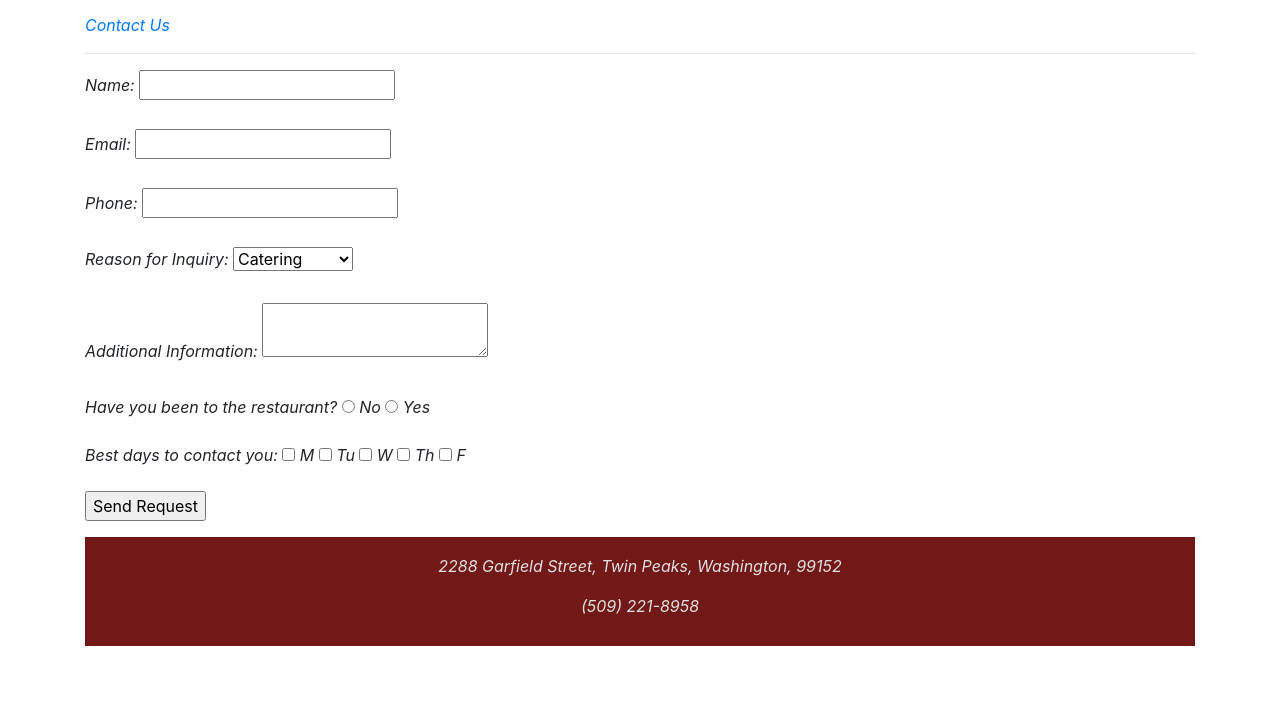
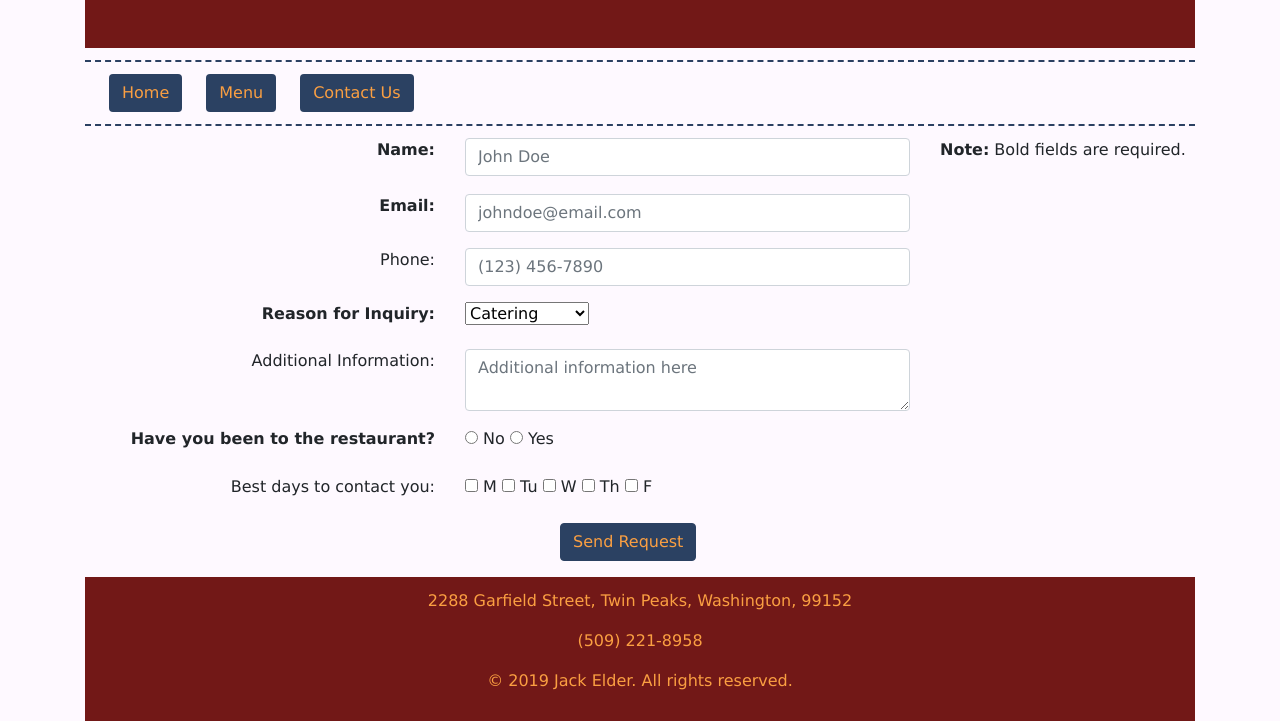
Before and after one commit to jackelder/WebDevCourse, a plain HTML site: page html/restaurant/contact.html in a window 1280 px wide. Shown: the part 160-881 px from the top of the page. Before the commit the page ends 806 px from the top, so only its background shows below. Drawn offline with nearby package versions, Linux system fonts and the light colour scheme.

Commit message:
css-assessment-restaurant2

```diff
--- a/html/portfolio/styles/forms.css
+++ b/html/portfolio/styles/forms.css
@@ -21,7 +21,7 @@ input[type=text]{
 fieldset{
   background-color: #fef9ff;
   width: 100%;
-  padding 12px 20px;
+  padding: 12px 20px;
   margin: 12px 0;
   box-sizing: border-box;
 }
--- a/html/restaurant/contact.html
+++ b/html/restaurant/contact.html
@@ -2,7 +2,7 @@
 <!--
   Name: Jack Elder
   Date Created: April 5, 2019
-  Date Modified: April 5, 2019
+  Date Modified: April 9, 2019
   This is the contact page of the restaurant website for the RR diner.
 -->
 <html lang="en">
@@ -10,12 +10,38 @@
     <meta charset="utf-8">
     <meta name="viewport" content="width=device-width, initial-scale=1
       shrink-to-fit=no">
-    <title>The RR Diner</title>
+    <title>The RR Diner: Contact Us</title>
     <link rel="stylesheet"
     href="https://stackpath.bootstrapcdn.com/bootstrap/4.3.1/css/bootstrap.min.css"
     integrity="sha384-ggOyR0iXCbMQv3Xipma34MD+dH/1fQ784/j6cY/iJTQUOhcWr7x9JvoRxT2MZw1T"
     crossorigin="anonymous" />
     <link href="styles/restaurantStyles.css" rel="stylesheet" type="text/css" />
+    <style>
+      .col-form-label{
+        text-align:right;
+        padding-top:0;
+      }
+      .btn-primary{
+        color: #FA9F42;
+        background-color: #2B4162;
+        border-color: #2B4162;
+      }
+      .btn-primary:hover{
+        color:#FA9F42;
+        font-weight:bold;
+        background-color: #2B4162;
+        border-color: #2B4162;
+      }
+      .btn-primary:active{
+        color:#fef9ff;
+        font-weight:bold;
+        background-color: #2B4162;
+        border-color: #2B4162;
+      }
+      .required{
+        font-weight: bold;
+      }
+    </style>
   </head>
 
   <body>
@@ -23,46 +49,88 @@
     <main>
       <header>
         <h4>Contact Us</h4>
-        <h1><em>The RR Diner<em></h1>
+        <h1>The Double R Diner</h1>
       </header>
 
       <nav>
-        <p><a href="index.html">Home</a></p>
-        <p><a href="menu.html">Menu</a></p>
-        <p><a href="contact.html">Contact Us</a></p>
-        <hr />
+        <a class="btn pill" href="index.html">Home</a>
+        <a class="btn pill" href="menu.html">Menu</a>
+        <a class="btn pill" href="contact.html">Contact Us</a>
+        <div class="clear-float"></div>
       </nav>
 
       <section>
         <form action="submit.html" method="POST">
-          <label for="name">Name: </label>
-          <input type="text" id="name" name="name"><br /><br />
+          <div class="form-group row">
+            <label for="name" class="col-lg-4 col-form-label required">
+              Name:</label>
+            <div class="col-lg-5">
+              <input type="text" class="form-control" id="name"
+              name="name" placeholder="John Doe">
+            </div>
+            <div class="col-lg-3">
+              <p><b>Note:</b> Bold fields are required.</p>
+            </div>
+          </div>
 
-          <label for="email">Email: </label>
-          <input type="text" id="email" name="email"><br /><br />
+          <div class="form-group row">
+            <label for="email" class="col-lg-4 col-form-label required">
+              Email:</label>
+            <div class="col-lg-5">
+              <input type="text" class="form-control" id="email"
+              name="email" placeholder="johndoe@email.com">
+            </div>
+          </div>
 
-          <label for="phone">Phone: </label>
-          <input type="text" id="phone" name="phone"><br /><br />
+          <div class="form-group row">
+            <label for="phone" class="col-lg-4 col-form-label">
+              Phone:</label>
+            <div class="col-lg-5">
+              <input type="text" class="form-control" id="phone"
+              name="phone" placeholder="(123) 456-7890">
+            </div>
+          </div>
 
-          <label for="reason">Reason for Inquiry: </label>
+          <div class="form-group row">
+            <label for="reason" class="col-lg-4 col-form-label required">
+              Reason for Inquiry: </label>
+            <div class="col-lg-5">
               <select id="reason" name="reason">
                 <option value="catering" selected>Catering</option>
                 <option value="party">Private Party</option>
                 <option value="feedback">Feedback</option>
                 <option value="other">Other</option>
-          </select><br /><br />
+              </select>
+            </div>
+          </div>
 
-          <label for="info">Additional Information: </label>
-          <textarea id="info" name="info"></textarea><br /><br />
+          <div class="form-group row">
+            <label for="info" class="col-lg-4 col-form-label">
+              Additional Information:</label>
+            <div class="col-lg-5">
+              <textarea class="form-control" id="info"
+              name="info" placeholder="Additional information here"></textarea>
+            </div>
+          </div>
 
-          <p>Have you been to the restaurant?
+          <fieldset class="form-group">
+            <div class="row">
+              <legend class="col-lg-4 col-form-label required">
+                Have you been to the restaurant?</legend>
+              <div class="col-lg-5">
                 <input type="radio" id="choice1" name="visit" value="no">
                 <label for="choice1">No</label>
                 <input type="radio" id="choice2" name="visit" value="yes">
                 <label for="choice2">Yes</label>
-          </p>
+              </div>
+            </div>
+          </fieldset>
 
-          <p>Best days to contact you:
+          <fieldset class="form-group">
+            <div class="row">
+              <legend class="col-lg-4 col-form-label">
+                Best days to contact you:</legend>
+              <div class="col-lg-5">
                 <input type="checkbox" id="monday" name="day" value="monday">
                 <label for="monday">M </label>
                 <input type="checkbox" id="tuesday" name="day" value"tuesday">
@@ -73,16 +141,25 @@
                 <label for="thursday">Th </label>
                 <input type="checkbox" id="friday" name="day" value"friday">
                 <label for="friday">F </label>
-          </p>
+              </div>
+            </div>
+          </fieldset>
 
-          <input type="submit" name="submit" value="Send Request">
+          <div class="form-group row">
+            <div class="col-lg-5"></div>
+            <div class="col-lg-7">
+              <button type="submit" class="btn btn-primary">
+                Send Request</button>
+            </div>
+          </div>
+        <!--  <input type="submit" name="submit" value="Send Request">-->
 
       </section>
 
       <footer>
-        <hr />
         <p>2288 Garfield Street, Twin Peaks, Washington, 99152</p>
         <p>(509) 221-8958</p>
+        <p>&copy; 2019 Jack Elder. All rights reserved.</p>
       </footer>
     </main>
   </div>
--- a/html/restaurant/styles/restaurantStyles.css
+++ b/html/restaurant/styles/restaurantStyles.css
@@ -1,7 +1,7 @@
 /*
 Name: Jack Elder
 Date Created: April 8, 2019
-Date Modified: April 8, 2019
+Date Modified: April 9, 2019
 This css document provides the styles for the RR diner restaurant website.
 */
 
@@ -11,13 +11,61 @@ Neon Carrot: #FA9F42
 Deep Koamaru: #2B4162
 Bottle Green: #0B6E4F
 Platinum: #E0E0E2
+Off-white: #fef9ff
 */
+
+body {
+  background-color: #fef9ff;
+  font-family: verdana, arial, helvetica, sans-serif;
+  margin: 0 auto;
+}
+
 header, footer{
   background-color: #721817;
-  color: #E0E0E2;
+  color: #FA9F42;
+}
+
+header {
+  padding: 24px 24px 72px 24px;
+}
+
+header h1{
+  margin-top: 12px;
+  padding-top:12px;
+  border-top: 3px groove black;
+  font-family: georgia, times, serif;
+  text-align: center;
+  font-style: italic;
 }
 
 footer{
   text-align: center;
-  padding-bottom: 12px;
+  padding: 12px 0px 12px 0px;
 }
+
+nav {
+  border-top: 2px dashed #2B4162;
+  border-bottom: 2px dashed #2B4162;
+  margin: 12px 0px 12px 0px;
+  padding: 12px;
+}
+
+nav .btn{
+  background-color: #2B4162;
+  color: #FA9F42;
+  float:left;
+  margin: 0px 12px 0px 12px;
+}
+
+nav .btn:hover{
+  font-weight: bold;
+  color: #FA9F42;
+}
+
+nav .btn:active, nav .btn:visited{
+  color: #fef9ff;
+}
+
+.clear-float{
+  clear:both;
+}
```
Also changed, not shown: html/restaurant/index.html (+30 -18 lines), html/restaurant/menu.html (+56 -22 lines), 1 other file. Lines whose indentation alone changed are shown as unchanged.
